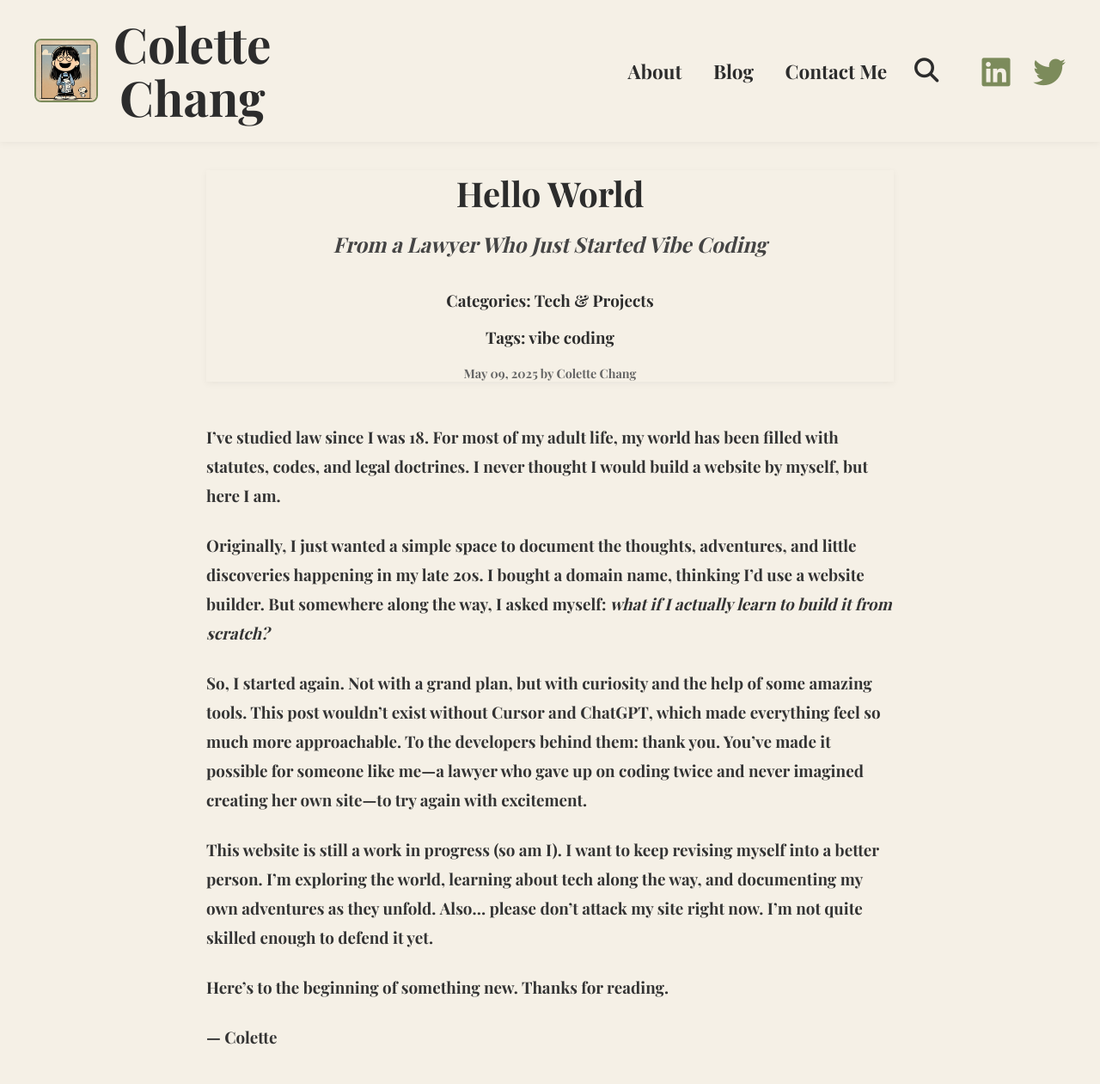
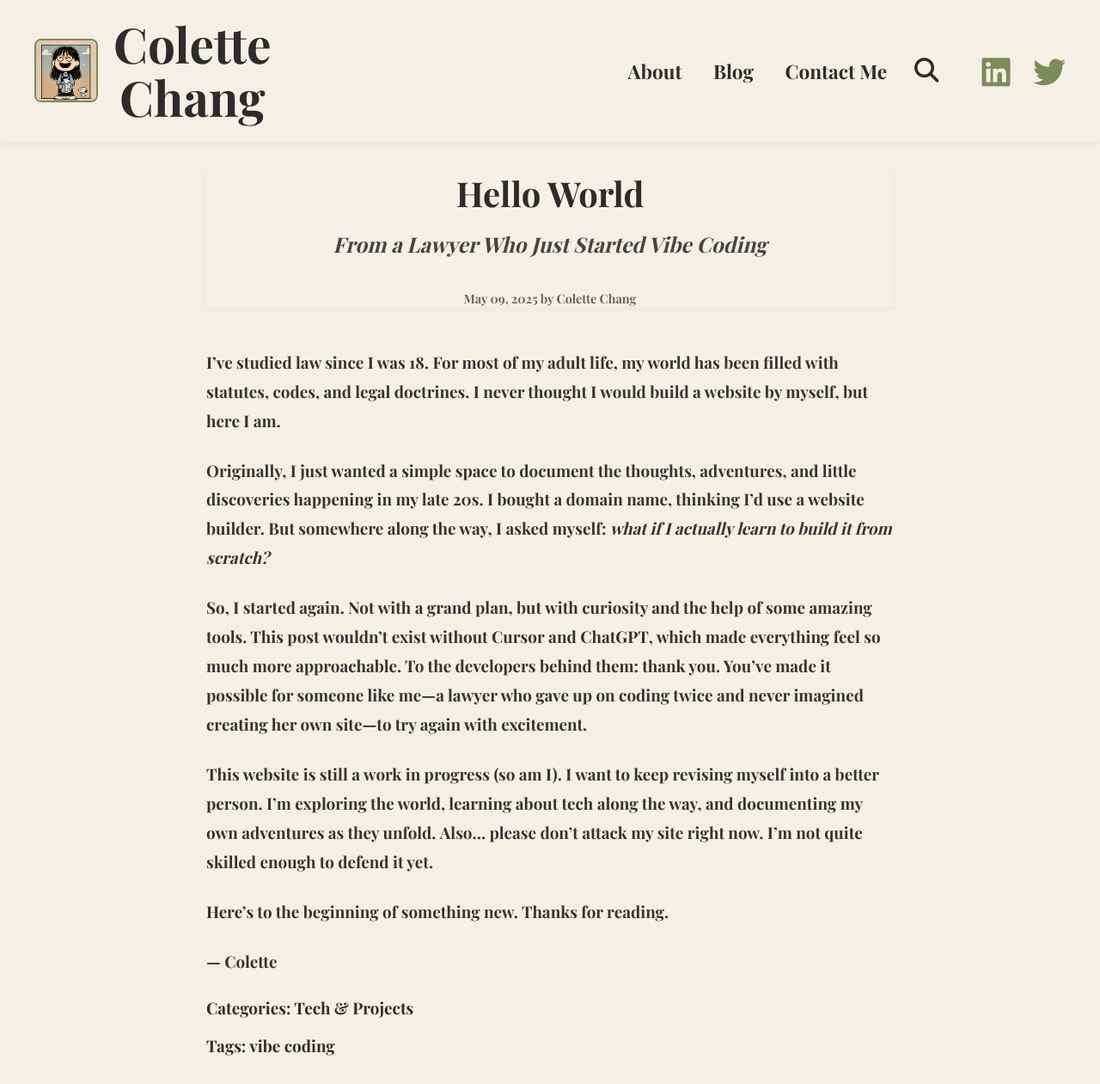
Before and after one commit to ColetteChang/colettechang.github.io, a Jekyll site: the page built from _posts/2025-05-09-Hello-World.md, in a window 1280 px wide. Shown: the whole page at 86% size. Built offline with Jekyll 4.4.1, drawn with Linux system fonts in a browser that asks for light colours.

Commit message:
Move categories and tags to the bottom of blog posts

```diff
--- a/_layouts/post.html
+++ b/_layouts/post.html
@@ -43,12 +43,6 @@
           {% if page.subtitle %}
             <h2 class="post-subtitle">{{ page.subtitle }}</h2>
           {% endif %}
-          {% if page.categories %}
-            <p>Categories: {{ page.categories | join: ', ' }}</p>
-          {% endif %}
-          {% if page.tags %}
-            <p>Tags: {{ page.tags | join: ', ' }}</p>
-          {% endif %}
           <div class="post-meta">
             <time datetime="{{ page.date | date_to_xmlschema }}">
               {{ page.date | date: "%B %d, %Y" }}
@@ -61,6 +55,12 @@
         <div class="post-content">
           {{ content }}
         </div>
+        {% if page.categories %}
+          <p>Categories: {{ page.categories | join: ', ' }}</p>
+        {% endif %}
+        {% if page.tags %}
+          <p>Tags: {{ page.tags | join: ', ' }}</p>
+        {% endif %}
       </article>
     </main>
     <div id="search-overlay" class="search-overlay">
```
